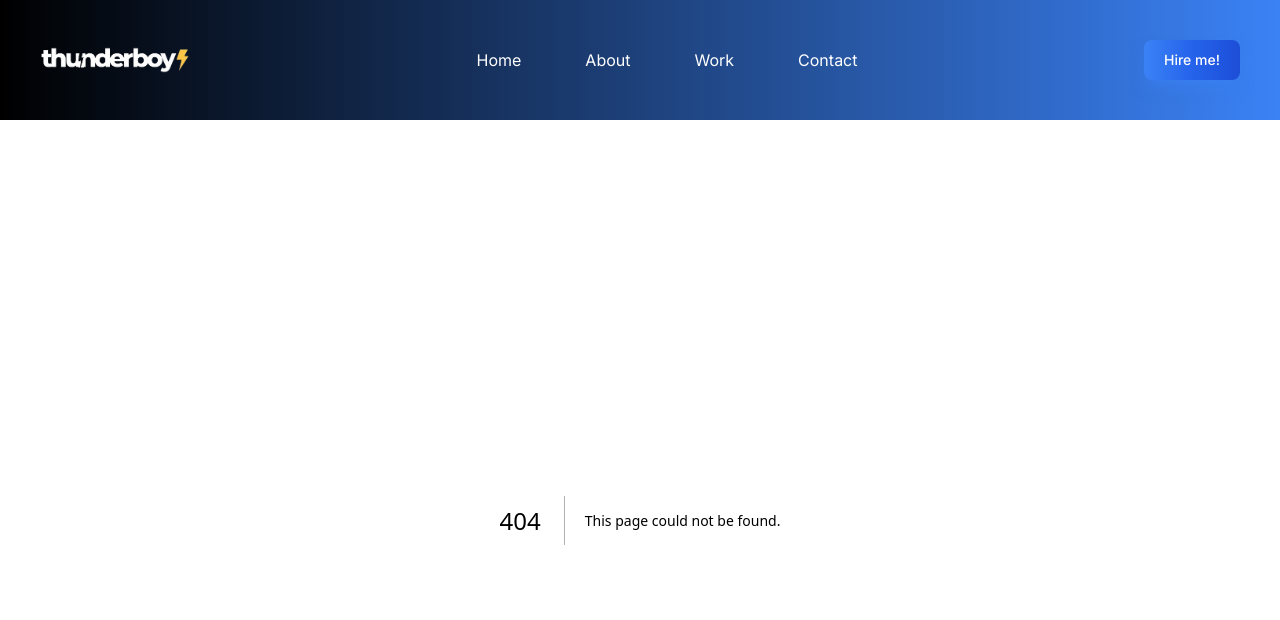
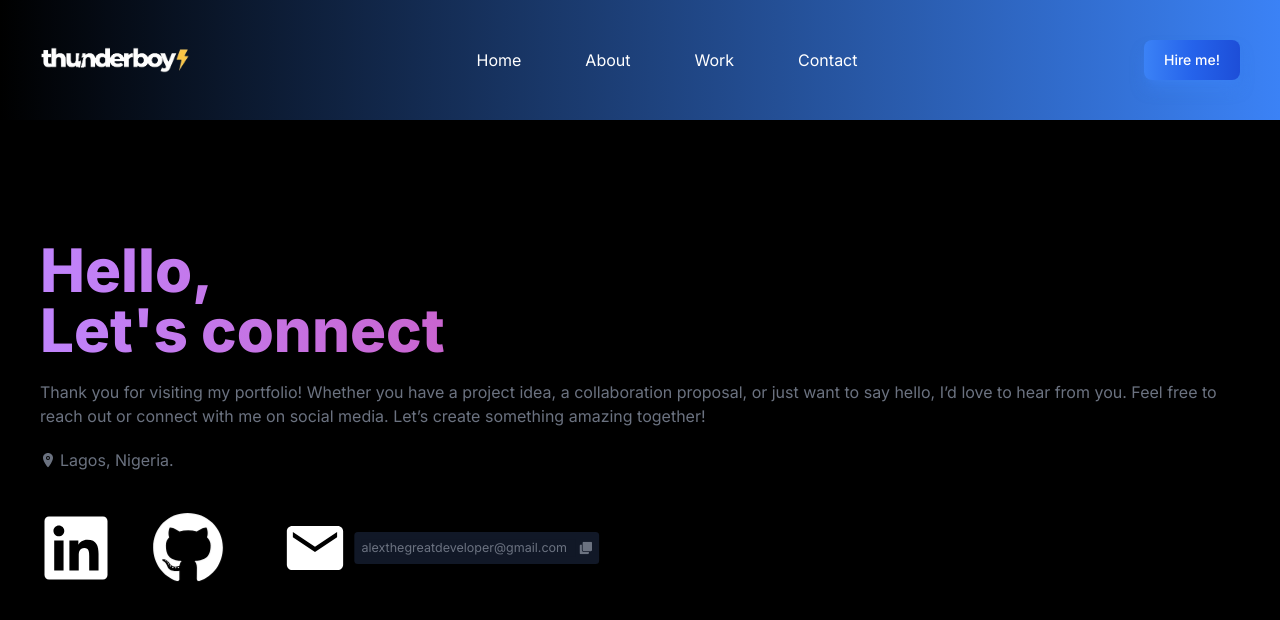
Before and after one commit to Alexthethunderboy/Portfolio, a Next.js app: page /contact in a window 1280 px wide. Before the commit this address had no page. Shown: the top 620 px of the page. Built offline with nearby package versions, Linux system fonts and the light colour scheme.

Commit message:
contactpage

```diff
--- a/package.json
+++ b/package.json
@@ -12,6 +12,7 @@
     "framer-motion": "^11.0.8",
     "next": "14.1.3",
     "react": "^18",
+    "react-copy-to-clipboard": "^5.1.0",
     "react-dom": "^18",
     "react-icons": "^5.0.1"
   },
--- /dev/null
+++ b/src/app/Components/Contactme/Contactme.jsx
@@ -0,0 +1,93 @@
+'use client'
+
+import Link from "next/link";
+import React, { useState } from "react";
+import { FaClone, FaGithub, FaLinkedin, FaLocationArrow, FaMailBulk, FaRegClone } from "react-icons/fa";
+import { IoMdMail } from "react-icons/io";
+import { IoClipboard, IoLocation } from "react-icons/io5";
+import { CopyToClipboard } from "react-copy-to-clipboard";
+import { TiTick } from "react-icons/ti";
+import { motion } from "framer-motion";
+
+const Contactme = () => {
+    const [clipboardState, setClipboardState] = useState(false);
+    const changeIcon = () => {
+        setClipboardState(!clipboardState)
+    }
+
+  return (
+    <div>
+      <div className="flex flex-col justify-center gap-5 mt-5 md:mt-20">
+        <div>
+          <motion.h1 className="font-extrabold text-transparent text-6xl bg-clip-text bg-gradient-to-r from-purple-400 to-pink-600"
+          initial={{scale: 0}}
+          animate={{scale: 1}}
+          transition={{delay: 1, duration: 2}}
+          >
+            Hello, <br /> Let's connect
+          </motion.h1>
+        </div>
+
+        <div>
+          <motion.p className="text-gray-500 "
+          initial={{x: '100vw'}}
+          animate={{x: 0}}
+          transition={{delay: 2, duration: 2}}
+          >
+            Thank you for visiting my portfolio! Whether you have a project
+            idea, a collaboration proposal, or just want to say hello, I’d love
+            to hear from you. Feel free to reach out or connect with me on
+            social media. Let’s create something amazing together!
+          </motion.p>
+        </div>
+        <div>
+            <motion.h1 className="text-gray-500 flex items-center gap-1"
+            initial={{x: '-100vw'}}
+            animate={{x: 0}}
+            transition={{delay: 2, duration: 2}}
+            ><span><IoLocation/></span><span>Lagos, Nigeria.</span></motion.h1>
+        </div>
+
+
+      </div>
+       <div className="flex flex-col md:flex-row gap-5 mt-5 md:gap-10 md:mt-10 text-white text-bold text-7xl md:items-center">
+          <motion.div
+          initial={{scale: 0}}
+          animate={{scale: 1}}
+          transition={{delay: 3, duration: 2}}
+          >
+            <Link href="https://www.linkedin.com/in/thunderboy" target="_blank"><FaLinkedin /></Link>
+          </motion.div>
+          <motion.div
+          initial={{scale: 0}}
+          animate={{scale: 1}}
+          transition={{delay: 3.5, duration: 2}}
+          >
+            <Link href="https://github.com/Alexthethunderboy" target="_blank"><FaGithub /></Link>
+          </motion.div>
+          <motion.div className="flex gap-2 flex-col md:flex-row md:items-center "
+          initial={{scale: 0}}
+          animate={{scale: 1}}
+          transition={{delay: 4, duration: 2}}
+          >
+            <Link href="mailto:alexthegreatdeveloper@gmail.com " target="_blank" ><IoMdMail /></Link>
+            <div className="flex items-center gap-1 rounded bg-gray-900 text-gray-500 text-sm p-2 ">
+               <input type="text" value={'alexthegreatdeveloper@gmail.com'} className="outline-none  bg-gray-900 md:w-60"/>
+
+               <CopyToClipboard
+        text="alexthegreatdeveloper@gmail.com"
+        onCopy={() => setClipboardState(true)}
+      >
+        <button onClick={{changeIcon}}>
+          {clipboardState ? <TiTick/> : <FaClone/>}
+        </button>
+      </CopyToClipboard>
+            </div>
+
+          </motion.div>
+        </div>
+      </div>
+  );
+};
+
+export default Contactme;
--- a/src/app/Components/Mystacks/Mystacks.jsx
+++ b/src/app/Components/Mystacks/Mystacks.jsx
@@ -17,13 +17,14 @@ const Mystacks = () => {
         <motion.h1 className="font-extrabold text-transparent text-7xl bg-clip-text bg-gradient-to-r from-purple-400 to-pink-600 mb-2"
         initial={{ x: '10vw' }}
         whileInView={{ x: 0}}
+        transition={{duration: 2}}
 
         >My Skills</motion.h1>
         <motion.p className="max-w-xl text-xl"
         initial={{ x: '-10vw' }}
         whileInView={{ x: 0}}
-
-        viewport={{ once: true }}
+        transition={{duration: 2}}
+        // viewport={{ once: true }}
         >I have spent my years honing my skills in important languages, frameworks and libraries while keeping up to date with the latest technologies</motion.p>
       </div>
 
@@ -31,8 +32,8 @@ const Mystacks = () => {
         <motion.div className="flex flex-col gap-2 items-center max-w-sm p-6 bg-white border border-gray-200 rounded-lg shadow hover:bg-gray-100 dark:bg-gray-800 dark:border-gray-700 dark:hover:bg-gray-700"
         initial={{ x: '10vw' }}
           whileInView={{ x: 0}}
-
-          viewport={{ once: true }}
+          transition={{duration: 2}}
+          // viewport={{ once: true }}
         >
           <IoLogoHtml5 />
           <h1 className="text-xl">HTML5</h1>
@@ -40,8 +41,8 @@ const Mystacks = () => {
         <motion.div className="flex flex-col gap-2 items-center max-w-sm p-6 bg-white border border-gray-200 rounded-lg shadow hover:bg-gray-100 dark:bg-gray-800 dark:border-gray-700 dark:hover:bg-gray-700"
         initial={{ x: '10vw' }}
           whileInView={{ x: 0}}
-
-          viewport={{ once: true }}
+          transition={{duration: 2}}
+          // viewport={{ once: true }}
         >
           <IoLogoCss3 />
           <h1 className="text-xl">CSS3</h1>
@@ -49,8 +50,8 @@ const Mystacks = () => {
         <motion.div className="flex flex-col gap-2 items-center max-w-sm p-6 bg-white border border-gray-200 rounded-lg shadow hover:bg-gray-100 dark:bg-gray-800 dark:border-gray-700 dark:hover:bg-gray-700"
         initial={{ x: '-10vw' }}
           whileInView={{ x: 0}}
-
-          viewport={{ once: true }}
+          transition={{duration: 2}}
+          // viewport={{ once: true }}
         >
           <IoLogoSass />
           <h1 className="text-xl">SASS</h1>
@@ -58,8 +59,8 @@ const Mystacks = () => {
         <motion.div className="flex flex-col gap-2 items-center max-w-sm p-6 bg-white border border-gray-200 rounded-lg shadow hover:bg-gray-100 dark:bg-gray-800 dark:border-gray-700 dark:hover:bg-gray-700"
         initial={{ y: '-10vh' }}
           whileInView={{ y: 0}}
-
-          viewport={{ once: true }}
+          transition={{duration: 2}}
+          // viewport={{ once: true }}
         >
           <IoLogoJavascript />
           <h1 className="text-xl">JAVASCRIPT</h1>
@@ -67,8 +68,8 @@ const Mystacks = () => {
         <motion.div className="flex flex-col gap-2 items-center max-w-sm p-6 bg-white border border-gray-200 rounded-lg shadow hover:bg-gray-100 dark:bg-gray-800 dark:border-gray-700 dark:hover:bg-gray-700"
         initial={{ x: '10vw' }}
           whileInView={{ x: 0}}
-
-          viewport={{ once: true }}
+          transition={{duration: 2}}
+          // viewport={{ once: true }}
         >
           <IoLogoReact />
           <h1 className="text-xl">REACT</h1>
@@ -76,8 +77,8 @@ const Mystacks = () => {
         <motion.div className="flex flex-col gap-2 items-center max-w-sm p-6 bg-white border border-gray-200 rounded-lg shadow hover:bg-gray-100 dark:bg-gray-800 dark:border-gray-700 dark:hover:bg-gray-700"
         initial={{ x: '10vw' }}
           whileInView={{ x: 0}}
-
-          viewport={{ once: true }}
+          transition={{duration: 2}}
+          // viewport={{ once: true }}
         >
           <SiTailwindcss />
           <h1 className="text-xl">TAILWIND</h1>
@@ -85,8 +86,8 @@ const Mystacks = () => {
         <motion.div className="flex flex-col items-center gap-2 max-w-sm p-6 bg-white border border-gray-200 rounded-lg shadow hover:bg-gray-100 dark:bg-gray-800 dark:border-gray-700 dark:hover:bg-gray-700"
         initial={{ x: '10vw' }}
           whileInView={{ x: 0}}
-
-          viewport={{ once: true }}
+          transition={{duration: 2}}
+          // viewport={{ once: true }}
         >
           <SiNextdotjs />
           <h1 className="text-xl">NEXT</h1>
--- a/src/app/Components/Navbar/Navbar.jsx
+++ b/src/app/Components/Navbar/Navbar.jsx
@@ -15,9 +15,13 @@ const Navbar = () => {
   return (
     <div className='bg-gradient-to-r from-black to-blue-500 '>
         <nav className='flex justify-between md:p-10 p-5 bg-transparent text-white items-center '>
-            <div>
+            <motion.div
+            initial={{x: '-100vw'}}
+            animate={{x: 0}}
+            transition={{ delay: 2, duration: 5, type: 'spring', stiffness: 120}}
+            >
                 <Link href={'/'}><Image src={icon} alt='lightning icon' width={150}/></Link>
-            </div>
+            </motion.div>
             <div className='md:hidden'>
                 {show && (
                     <motion.ul className='flex flex-col gap-10 absolute top-16 right-0 z-40 bg-gradient-to-r from-black to-blue-500 items-center w-screen py-10'
@@ -44,9 +48,9 @@ const Navbar = () => {
 
             </div>
             <motion.div className='text-xl md:hidden cursor-pointer' onClick={handleShow}
-             initial={{y: '-100vh'}}
-             animate={{y: 0}}
-             transition={{ delay: 2, duration: 2, type: 'spring', stiffness: 200}}
+             initial={{x: '100vw'}}
+             animate={{x: 0}}
+             transition={{ delay: 3, duration: 5, type: 'spring', stiffness: 120}}
              whileHover={{ scale: 1.1 }}
              whileTap={{ scale: 0.9 }}
 
--- a/src/app/Home/Home.jsx
+++ b/src/app/Home/Home.jsx
@@ -12,19 +12,19 @@ const Homepage = () => {
         <motion.h1 className="text-2xl font-semibold"
         initial={{ y: '-100vh' }}
         animate={{ y: 0}}
-        transition={{ delay: 2, duration: 2, type: 'spring', stiffness: 200}}
+        transition={{ delay: 4, duration: 4, type: 'spring', stiffness: 120}}
         >Welcome</motion.h1>
         <motion.p className="text-3xl md:text-5xl font-bold"
           initial={{ x: '100vw' }}
           animate={{ x: 0}}
-          transition={{ delay: 2, duration: 2, type: 'spring'}}
+          transition={{ delay: 5, duration: 4, type: 'spring'}}
         >
           I am Front-end Developer
         </motion.p>
         <motion.p className="md:w-[30rem] text-center"
           initial={{ x: '-100vw' }}
           animate={{ x: 0}}
-          transition={{ delay: 2, duration: 2}}
+          transition={{ delay: 6, duration: 2}}
         >
           Passionate front-end developer with a flair for creating seamless web
           experiences. Combining technical prowess with creativity.
@@ -32,7 +32,7 @@ const Homepage = () => {
         <motion.a href="/myResume.pdf" download='KelechiugohResume.pdf'
           initial={{ y: '100vh' }}
           animate={{ y: 0}}
-          transition={{ delay: 2, duration: 2, type: 'spring', stiffness: 200}}
+          transition={{ delay: 7, duration: 4, type: 'spring', stiffness: 200}}
         >
         <button class="relative inline-flex items-center justify-center p-1 mb-2 me-2 overflow-hidden text-md font-semibold text-gray-900 rounded-xl group bg-gradient-to-br from-purple-600 to-blue-500 group-hover:from-purple-600 group-hover:to-blue-500 hover:text-white dark:text-white focus:ring-4 focus:outline-none focus:ring-blue-300 dark:focus:ring-blue-800">
           <span class="relative px-5 py-2.5 transition-all ease-in duration-75 bg-white dark:bg-gray-900 rounded-md group-hover:bg-opacity-0">
--- /dev/null
+++ b/src/app/contact/page.jsx
@@ -0,0 +1,12 @@
+import React from 'react'
+import Contactme from '../Components/Contactme/Contactme'
+
+const page = () => {
+  return (
+    <div className='bg-black h-auto p-10'>
+        <Contactme/>
+    </div>
+  )
+}
+
+export default page
--- a/src/app/globals.css
+++ b/src/app/globals.css
@@ -26,6 +26,7 @@ body {
     rgb(var(--background-start-rgb)); */
     max-width: 1440px;
     margin: 0 auto;
+    background: #000;
 }
 
 @layer utilities {
```
Also changed, not shown: 1 other file (tests, documents, lock files or other folders).
